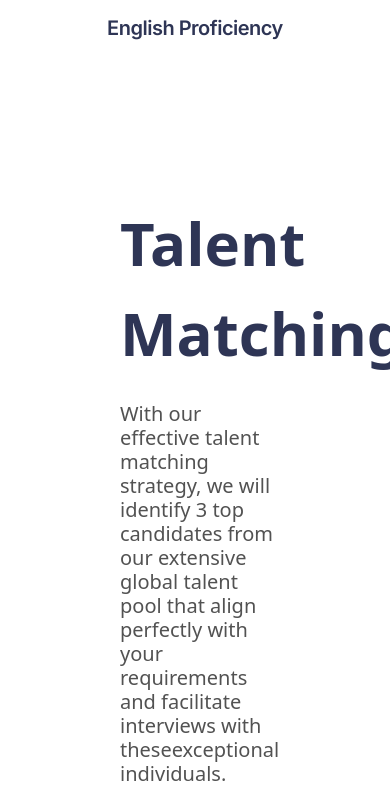
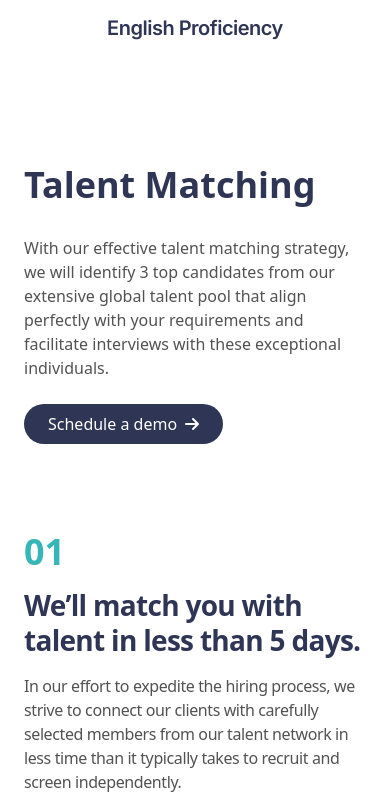
Before and after one commit to abdur-rehman-ali/hireoid, a React (Vite) app: page /screening-matching-onboarding in a window 390 px wide. Shown: the part 1668-2476 px from the top of the page. Built offline with nearby package versions, Linux system fonts and the light colour scheme.

Commit message:
Made talent matching responsive

```diff
--- a/src/pages/ScreeningMatchingOnboarding.jsx
+++ b/src/pages/ScreeningMatchingOnboarding.jsx
@@ -46,17 +46,20 @@ const ScreeningMatchingOnboarding = () => {
             </div>
 
             {/* Talent Matching */}
-            <div className='flex flex-col items-start gap-6 text-left max-w-1440 mx-auto px-[120px] py-20'>
-                <h1 className=" text-primary text-6xl font-extrabold leading-normal">Talent Matching</h1>
-                <p className="text-xl font-light leading-6 text-gray">With our effective talent matching strategy, we will identify 3 top candidates from our extensive
-                    global talent pool that align perfectly with your requirements and facilitate interviews with theseexceptional individuals.</p>
+            <div className='flex flex-col items-start gap-6 text-left max-w-1440 mx-auto px-6 md:px-[120px] py-10 md:py-20'>
+                <h1 className="text-primary text-4xl md:text-6xl font-extrabold leading-normal">Talent Matching</h1>
+                <p className="text-base md:text-xl font-light leading-6 text-gray">
+                    With our effective talent matching strategy, we will identify 3 top candidates from our extensive global talent pool that align perfectly with your requirements and facilitate interviews with these exceptional individuals.
+                </p>
                 <button
                     // onClick={onButtonClick}
-                    className="bg-primary text-white text-base py-2 px-6 font-medium rounded-full">
+                    className="bg-primary text-white text-base py-2 px-6 font-medium rounded-full flex items-center"
+                >
                     Schedule a demo
                     <FontAwesomeIcon icon={faArrowRight} className="ml-2" />
                 </button>
             </div>
+
             {/* Cards */}
             <div>
                 <ScreeningCards
```
